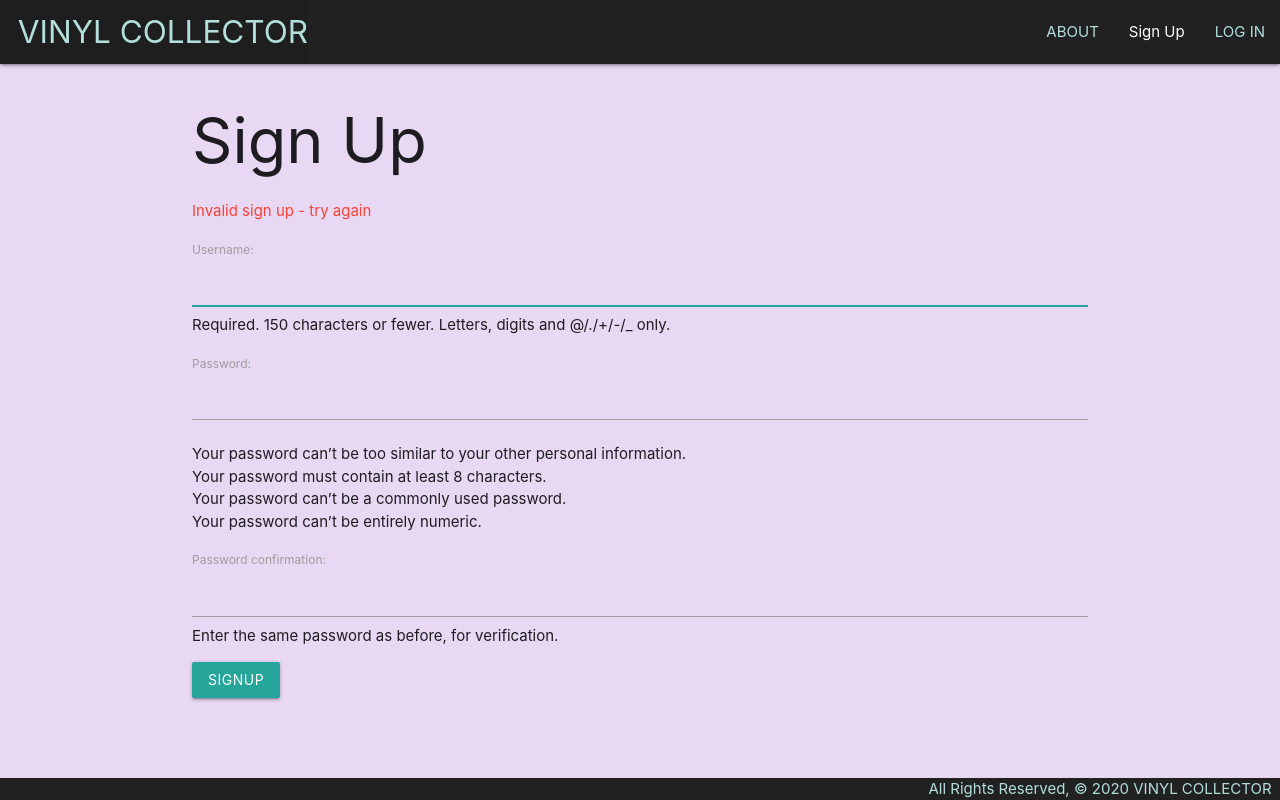
After one commit to koashima/vinylcollector, a Django app: page /accounts/signup/ in a window 1280 px wide. The commit adds this page. Run offline with Django 3.2, Linux system fonts and the light colour scheme; parts of the project's set-up code (start-up, migrations or seed data) failed here and were passed over.

Commit message:
adds functionality for new user signup

```diff
--- a/main_app/templates/base.html
+++ b/main_app/templates/base.html
@@ -19,9 +19,15 @@
         </ul>
         <ul class="right">
           <li><a href="{% url 'about' %}" class="teal-text text-lighten-4">ABOUT</a></li>
-          <li><a href="{% url 'vinyls_index' %}" class="teal-text text-lighten-4">VINYLS</a></li>
-          <li><a href="{% url 'vinyls_create' %}" class="teal-text text-lighten-4">+ VINYL</a></li>
-          <li><a href="{% url 'contributors_index' %}" class="teal-text text-lighten-4">CONTRIBUTORS</a></li>
+            {% if user.is_authenticated %}
+              <li><a href="{% url 'vinyls_index' %}" class="teal-text text-lighten-4">VINYLS</a></li>
+              <li><a href="{% url 'vinyls_create' %}" class="teal-text text-lighten-4">+ VINYL</a></li>
+              <li><a href="{% url 'contributors_index' %}" class="teal-text text-lighten-4">CONTRIBUTORS</a></li>
+              <li><a  class="teal-text text-lighten-4" href="{% url 'logout' %}">LOG OUT</a></li>
+            {% else %}
+              <li><a href="{% url 'signup' %}">Sign Up</a></li>
+              <li><a  class="teal-text text-lighten-4" href="{% url 'login' %}">LOG IN</a></li>
+            {% endif %}
         </ul>
         </ul>
       </div>
--- /dev/null
+++ b/main_app/templates/registration/signup.html
@@ -0,0 +1,14 @@
+{% extends 'base.html' %}
+{% block content %}
+
+<h1>Sign Up</h1>
+
+{% if error_message %}<p class="red-text">{{ error_message }}</p>{% endif %}
+
+<form method="post" action="{% url 'signup' %}">
+  {% csrf_token %}
+  {{ form.as_p }}
+  <input type="submit" class="btn" value="signup">
+</form>
+
+{% endblock %}
--- a/main_app/urls.py
+++ b/main_app/urls.py
@@ -15,4 +15,5 @@ urlpatterns = [
     path('contributors/', views.ContributorList.as_view(), name='contributors_index'),
     path('vinyls/<int:pk>/', views.ContributorDetail.as_view(), name='contributors_detail'),
     path('vinyls/<int:vinyl_id>/assoc_contributor/<int:contributor_id>/', views.assoc_contributor, name='assoc_contributor'),
+    path('accounts/signup/', views.signup, name='signup'),
 ]
--- a/main_app/views.py
+++ b/main_app/views.py
@@ -1,8 +1,11 @@
 from django.shortcuts import render, redirect
 from django.views.generic import ListView, DetailView
 from django.views.generic.edit import CreateView, UpdateView, DeleteView
+from django.contrib.auth import login
+from django.contrib.auth.forms import UserCreationForm
 from . models import Vinyl, Listening, Contributor
 from . forms import ListeningForm
+
 
 def home(request):
     return render(request, 'home.html')
@@ -39,6 +42,10 @@ class VinylCreate(CreateView):
     model = Vinyl
     fields = '__all__'
 
+    def form_valid(self, form):
+        form.instance.user = self.request.user
+        return super().form_valid(form)
+
 class VinylUpdate(UpdateView):
     model = Vinyl
     fields = '__all__'
@@ -56,3 +63,19 @@ class ContributorDetail(DetailView):
 def assoc_contributor(request, vinyl_id, contributor_id):
     Vinyl.objects.get(id=vinyl_id).contributors.add(contributor_id)
     return redirect('vinyls_detail', pk=vinyl_id)
+
+
+def signup(request):
+    error_message = ''
+    if request.method == 'POST':
+        form = UserCreationForm(request.POST)
+        if form.is_valid():
+            user = form.save()
+            login(request, user)
+        return redirect('index')
+    else:
+        error_message = 'Invalid sign up - try again'
+
+    form = UserCreationForm()
+    context = {'form': form, 'error_message': error_message}
+    return render(request, 'registration/signup.html', context)
--- a/vinylcollector/settings.py
+++ b/vinylcollector/settings.py
@@ -131,3 +131,7 @@ USE_TZ = True
 # https://docs.djangoproject.com/en/3.0/howto/static-files/
 
 STATIC_URL = '/static/'
+
+LOGIN_REDIRECT_URL = '/vinyls/'
+
+LOGOUT_REDIRECT_URL = '/'
```
Also changed, not shown: main_app/templates/registration/login.html (+6 -1 lines).
